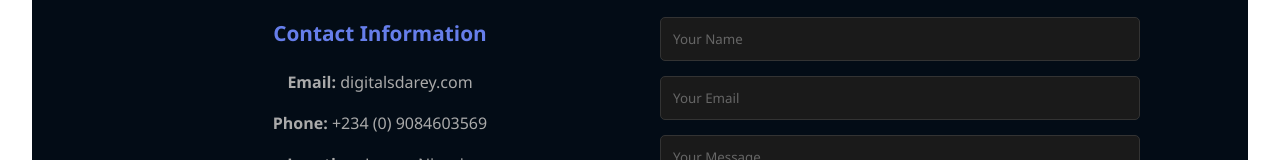
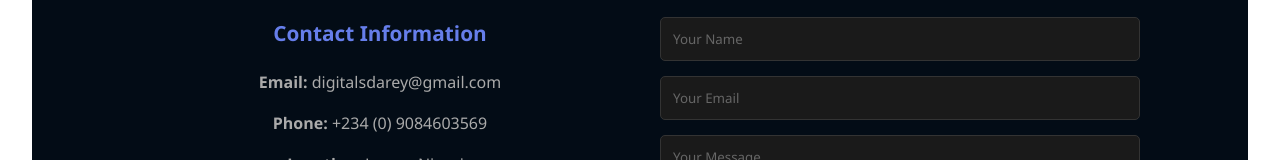
Before and after one commit to Holuwadamilarey105/my-react-app, a React (Vite) app: page / in a window 1280 px wide. Shown: the part 4357-4517 px from the top of the page. Built offline with nearby package versions, Linux system fonts and the light colour scheme; the HTML template or start-up script is replaced by a standard one.

Commit message:
Fix: Update email address in Contact section

```diff
--- a/src/components/Contact.jsx
+++ b/src/components/Contact.jsx
@@ -29,7 +29,7 @@
         <div className="contact-content">
           <div className="contact-info">
             <h3>Contact Information</h3>
-            <p><strong>Email:</strong> digitalsdarey.com</p>
+            <p><strong>Email:</strong> digitalsdarey@gmail.com</p>
             <p><strong>Phone:</strong> +234 (0) 9084603569</p>
             <p><strong>Location:</strong> Lagos, Nigeria</p>
             <div className="social-links">
```
